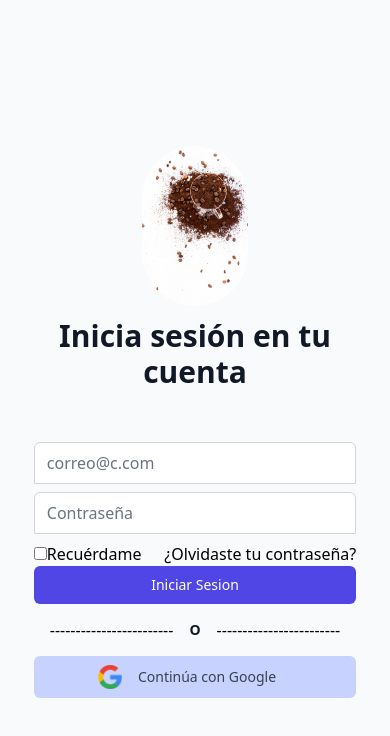
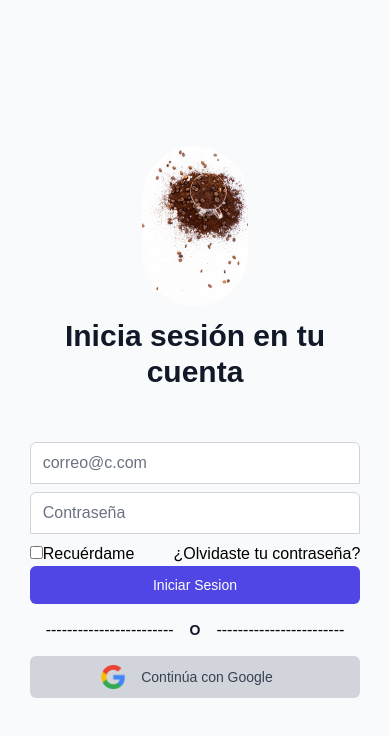
Before and after one commit to krc28/PROYECTO-COFFEE-CODERS, a React (Create React App) app in the folder SPRINT 3/proyectoMinTic/: page / in a window 390 px wide. Shown: the top 736 px of the page. Built offline with nearby package versions, Linux system fonts and the light colour scheme.

Commit message:
se cambian archivos, login, sidebar, sidebarresponsive, app.jsx

```diff
--- a/SPRINT 3/proyectoMinTic/src/App.jsx
+++ b/SPRINT 3/proyectoMinTic/src/App.jsx
@@ -1,13 +1,11 @@
 import 'App.css';
 import AuthLayout from 'layouts/AuthLayout';
 import PrivateLayout from 'layouts/PrivateLayout';
-// import PublicLayout from 'layouts/PublicLayout';
-// import IndexVentas from 'pages/GestionVentas';
-import Ventas from 'pages/Ventas';
+import GestionVentas from 'pages/GestionVentas';
 import Usuarios from 'pages/InterfazUsuarios';
 import Login from 'pages/Login';
-import Productos from 'pages/Productos';
-import Ventas2 from 'pages/Ventas2';
+import GestionProductos from 'pages/GestionProductos';
+
 import {BrowserRouter as Router, Switch, Route, Link} from "react-router-dom";
 
 
@@ -17,16 +15,16 @@ function App() {
   return (
     <Router>
       <Switch>
-        <Route path={['/InterfazUsuarios', '/Productos', '/Ventas']}>
+        <Route path={['/InterfazUsuarios', '/GestionProductos', '/GestionVentas']}>
           <PrivateLayout>
             <Route path='/InterfazUsuarios'>
               <Usuarios/>
             </Route>
-            <Route path='/productos'>
-              <Productos/>
+            <Route path='/Gestionproductos'>
+              <GestionProductos/>
             </Route>
-            <Route path='/Ventas'>
-              <Ventas/>
+            <Route path='/GestionVentas'>
+              <GestionVentas/>
             </Route>
           </PrivateLayout>
         </Route>
--- a/SPRINT 3/proyectoMinTic/src/components/Sidebar.jsx
+++ b/SPRINT 3/proyectoMinTic/src/components/Sidebar.jsx
@@ -17,8 +17,8 @@ const Sidebar = () => {
 
       <div className='my-4'>
         <Ruta icono='' ruta='/InterfazUsuarios' nombre='Usuarios' />
-        <Ruta icono='' ruta='/Ventas' nombre='Ventas' />
-        <Ruta icono='' ruta='/Productos' nombre='Productos' />
+        <Ruta icono='' ruta='/GestionVentas' nombre='Ventas' />
+        <Ruta icono='' ruta='/GestionProductos' nombre='Productos' />
         <Ruta icono='' ruta='/Login' nombre='Login' />
       </div>
       <button className='bg-indigo-500 p-1 text-white rounded-md shadow-md hover:bg-red-400'>
--- a/SPRINT 3/proyectoMinTic/src/components/SidebarResponsive.jsx
+++ b/SPRINT 3/proyectoMinTic/src/components/SidebarResponsive.jsx
@@ -17,7 +17,7 @@ const SidebarResponsive = () => {
       />
       {mostrarNavegacion && (
         <ul className='bg-gray-900'>
-          <ResponsiveRoute nombre='Productos' ruta='/Productos' />
+          <ResponsiveRoute nombre='Productos' ruta='/GestionProductos' />
           <ResponsiveRoute nombre='Ventas' ruta='/GestionVentas' />
           <ResponsiveRoute nombre='Usuarios' ruta='/InterfazUsuarios' />
         </ul>
--- a/SPRINT 3/proyectoMinTic/src/pages/Login.jsx
+++ b/SPRINT 3/proyectoMinTic/src/pages/Login.jsx
@@ -1,5 +1,6 @@
 import React from 'react';
 import Google from 'media/google_logo.png';
+import GoogleLogin from 'react-google-login';
 import { Link } from 'react-router-dom';
 
 const Login = () => {
@@ -50,14 +51,36 @@ const Login = () => {
         <span className='mx-4'>------------------------</span>
         </div>
         <div>
-          <button
+          <Link to='/interfazusuarios'>
+            <GoogleLogin
+              clientId="62092738893-5kelfu8ijpf1kqn4vuo5r2i7duurquu2.apps.googleusercontent.com"
+              //buttonText="Continúa con Google"
+              render={renderProps => (
+
+                  <button onClick={renderProps.onClick}
+                    disabled={renderProps.disabled}
+                    type='submit'
+                    className='group relative w-full flex justify-center py-2 px-4 border border-transparent text-sm font-medium rounded-md text-gray-700 bg-gray-300 hover:bg-green-400 focus:outline-none focus:ring-2 focus:ring-offset-2 focus:ring-gray-500'>
+                    <div className='flex items-center justify-start'>
+                      <img src={Google} alt='Logo Google' className='h-6 w-6' />
+                      <span className='mx-4'>Continúa con Google</span>
+                    </div>
+                  </button>
+
+              )}
+              onSuccess={respuestaGoogle}
+              onFailure={respuestaGoogle}
+              cookiePolicy={'single_host_origin'}
+            />
+            </Link>
+          {/* <button
             type='submit'
             className='group relative w-full flex justify-center py-2 px-4 border border-transparent text-sm font-medium rounded-md text-gray-700 bg-indigo-200 hover:bg-gray-300 focus:outline-none focus:ring-2 focus:ring-offset-2 focus:ring-gray-500'>
             <div className='flex items-center justify-start'>
               <img src={Google} alt='Logo Google' className='h-6 w-6' />
               <span className='mx-4'>Continúa con Google</span>
             </div>
-          </button>
+          </button> */}
             {/* <button className='bg-indigo-200 p-2 my-4 text-black rounded-lg shadow-md hover:bg-indigo-300'>
               Continua con google
             </button> */}
@@ -67,4 +90,8 @@ const Login = () => {
   );
 };
 
+const respuestaGoogle = (respuesta) => {
+  return
+}
+
 export default Login;
```
